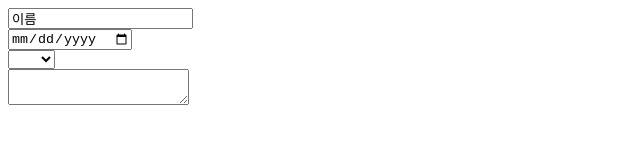
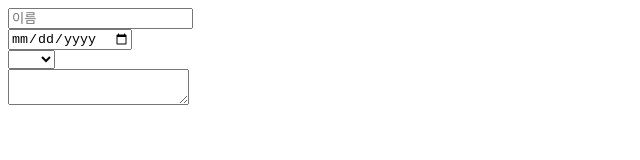
Before and after one commit to JudeSeo/InflearnReact, a React (Vite) app in the folder section05/: page / in a window 1280 px wide. Shown: the top 160 px of the page, without its empty margins (0-640 px from the left). Built offline with nearby package versions, Linux system fonts and the light colour scheme.

Commit message:
section05.9 완료

```diff
--- a/section05/src/Components/Register.jsx
+++ b/section05/src/Components/Register.jsx
@@ -6,32 +6,31 @@ import {useState} from "react";
 // 3. 국적
 // 4. 자기소개
 const Register = () => {
-    const [name, setName] = useState("이름");
-    const [birth, setBirth] = useState("");
-    const [country, setCountry] = useState("");
-    const [bio, setBio] = useState("");
-    const onchangeName = (e) => {
-        setName(e.target.value);
+    const [input, setInput] = useState({
+        name: "",
+        birth: "",
+        country: "",
+        bio: "",
+    })
+
+    const onChange = (e) => {
+        console.log(e.target.name, e.target.value);
+        setInput({
+            ...input,
+            [e.target.name]: e.target.value,
+        })
     }
-    const onchangeBirth = (e) => {
-        setBirth(e.target.value);
-    }
-    const onchangeCountry = (e) => {
-        setCountry(e.target.value);
-    }
-    const onchangeBio = (e) => {
-        setBio(e.target.value);
-    }
+
     return (
         <div>
             <div>
-                <input onChange={onchangeName} value={name} placeholder={"이름"}/>
+                <input name={"name"} onChange={onChange} value={input.name} placeholder={"이름"}/>
             </div>
             <div>
-                <input type={"date"} onChange={onchangeBirth} value={birth}/>
+                <input name={"birth"} type={"date"} onChange={onChange} value={input.birth}/>
             </div>
             <div>
-                <select onChange={onchangeCountry} value={country}>
+                <select name={"country"} onChange={onChange} value={input.country}>
                     <option></option>
                     <option value={"kr"}>한국</option>
                     <option value={"us"}>미국</option>
@@ -39,7 +38,7 @@ const Register = () => {
                 </select>
             </div>
             <div>
-                <textarea onChange={onchangeBio} value={bio}/>
+                <textarea name={"bio"} onChange={onChange} value={input.bio}/>
             </div>
         </div>
     )
```
